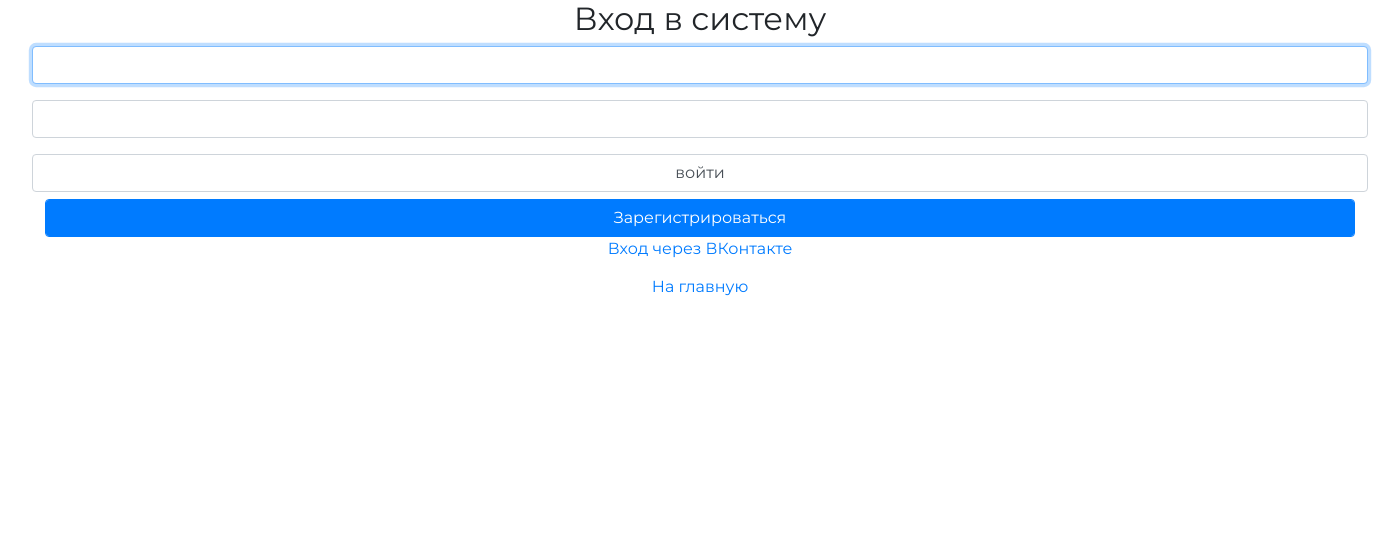
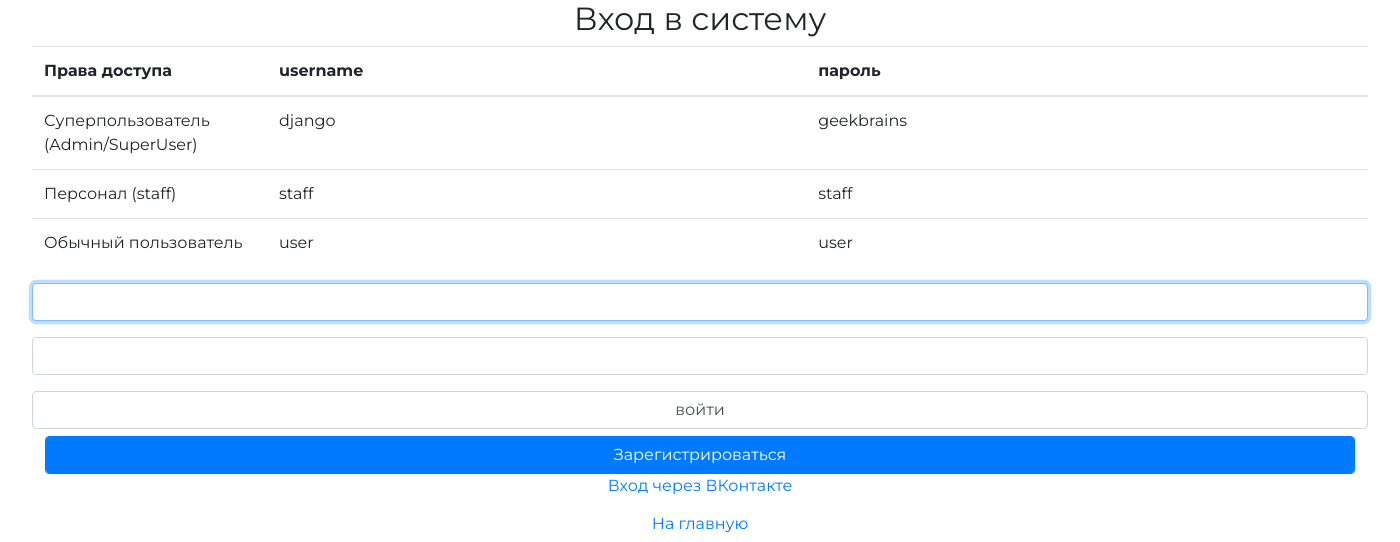
Before and after one commit to Sin93/geekshop-server, a Django app: page /auth/login/?next=/admin-staff/orders/ in a window 1400 px wide. Shown: the top 542 px of the page. Run offline with Django 3.2, Linux system fonts and the light colour scheme; parts of the project's set-up code (start-up, migrations or seed data) failed here and were passed over; some libraries are stand-ins or nearby versions.

Commit message:
небольшой рефакторинг

```diff
--- a/adminapp/templates/adminapp/order_list.html
+++ b/adminapp/templates/adminapp/order_list.html
@@ -131,5 +131,5 @@
 {% endblock %}
 
 {% block js %}
-<script src="{% static 'js/orders_stuff.js' %}"></script>
+<script src="{% static 'js/orders_staff.js' %}"></script>
 {% endblock %}
--- a/adminapp/urls.py
+++ b/adminapp/urls.py
@@ -25,13 +25,13 @@ urlpatterns = [
     path('products/update/<int:pk>/', adminapp.ProductUpdateView.as_view(), name='product_update'),
     path('products/change_active/<int:pk>/', adminapp.ProductChangeActive.as_view(), name='product_change_active'),
 
-    path('orders/', adminapp.StuffOrderList.as_view(), name='all_orders'),
-    path('order/<int:pk>', adminapp.StuffOrderUpdate.as_view(), name='order'),
-    path('change_order/', adminapp.StuffChangeOrder.as_view(), name='change_order'),
-    path('add_order_item/', adminapp.StuffAddOrderItem.as_view(), name='add_order_item'),
-    path('orders/processed/', adminapp.StuffOrderProcessedList.as_view(), name='orders_processed'),
-    path('orders/ready/', adminapp.StuffOrderReadyList.as_view(), name='orders_ready'),
-    path('order/ready/<int:pk>', adminapp.StuffOrderIsReady.as_view(), name='order_is_ready'),
-    path('order/issued/<int:pk>', adminapp.StuffOrderIssued.as_view(), name='order_issued'),
-    path('order/delete/<int:pk>', adminapp.StuffOrderDelete.as_view(), name='order_delete')
+    path('orders/', adminapp.staffOrderList.as_view(), name='all_orders'),
+    path('order/<int:pk>', adminapp.staffOrderUpdate.as_view(), name='order'),
+    path('change_order/', adminapp.staffChangeOrder.as_view(), name='change_order'),
+    path('add_order_item/', adminapp.staffAddOrderItem.as_view(), name='add_order_item'),
+    path('orders/processed/', adminapp.staffOrderProcessedList.as_view(), name='orders_processed'),
+    path('orders/ready/', adminapp.staffOrderReadyList.as_view(), name='orders_ready'),
+    path('order/ready/<int:pk>', adminapp.staffOrderIsReady.as_view(), name='order_is_ready'),
+    path('order/issued/<int:pk>', adminapp.staffOrderIssued.as_view(), name='order_issued'),
+    path('order/delete/<int:pk>', adminapp.staffOrderDelete.as_view(), name='order_delete')
 ]
--- a/authapp/templates/authapp/login.html
+++ b/authapp/templates/authapp/login.html
@@ -3,6 +3,32 @@
 
 
 {% block content %}
+  <table class="table">
+    <thead>
+      <tr>
+        <th scope="col">Права доступа</th>
+        <th scope="col">username</th>
+        <th scope="col">пароль</th>
+      </tr>
+    </thead>
+    <tbody>
+      <tr>
+        <td>Суперпользователь (Admin/SuperUser)</td>
+        <td>django</td>
+        <td>geekbrains</td>
+      </tr>
+      <tr>
+        <td>Персонал (staff)</td>
+        <td>staff</td>
+        <td>staff</td>
+      </tr>
+      <tr>
+        <td>Обычный пользователь</td>
+        <td>user</td>
+        <td>user</td>
+      </tr>
+    </tbody>
+  </table>
 {% if form.non_field_errors %}
   {{ form.non_field_errors|escape }}
 {% endif %}
--- a/mainapp/management/commands/import.py
+++ b/mainapp/management/commands/import.py
@@ -1,6 +1,6 @@
 from django.core.management import BaseCommand
 from mainapp.models import ProductCategory, Product
-from authapp.models import ShopUser
+from authapp.models import ShopUser, ShopUserProfile
 
 import json
 
@@ -9,6 +9,10 @@ class Command(BaseCommand):
 
     def handle(self, *args, **kwargs):
         ShopUser.objects.create_superuser(username='django', email='', password='geekbrains')
+        # Пользователь из персонала
+        ShopUser.objects.create_user(username='staff', email='staff@mail.ru', password='staff', is_staff=True)
+        # Простой пользователь
+        ShopUser.objects.create_user(username='user', email='user@mail.ru', password='user')
 
         with open('mainapp/fixtures/categories.json', 'r') as file:
             categories = json.load(file)
--- a/mainapp/templates/mainapp/include/inc_menu.html
+++ b/mainapp/templates/mainapp/include/inc_menu.html
@@ -20,7 +20,7 @@
           {% if user.is_authenticated %}
           <li class="nav-item dropdown">
             <a class="nav-link dropdown-toggle" href="#" id="navbarDropdown" role="button" data-bs-toggle="dropdown" aria-expanded="false">
-              {{ user.first_name|default:'Пользователь' }}
+              {{ user.first_name|default:user.username }}
             </a>
             <ul class="dropdown-menu" aria-labelledby="navbarDropdown">
               {% if user.is_superuser %}
@@ -28,7 +28,7 @@
               {% endif %}
               <li><a class="dropdown-item" href="{% url 'auth:edit' %}">Профиль</a></li>
               <li><a class="dropdown-item" href="{% url 'basket:view' %}">Корзина</a></li>
-              {% if user.is_superuser or user.is_stuff %}
+              {% if user.is_superuser or user.is_staff %}
               <li><a class="dropdown-item" href="{% url 'admin_staff:all_orders' %}">Заказы клиентов</a></li>
               {% endif %}
               <li><a class="dropdown-item" href="{% url 'order:orders_view' %}">Ваши заказы</a></li>
--- a/ordersapp/templates/ordersapp/orders_list.html
+++ b/ordersapp/templates/ordersapp/orders_list.html
@@ -26,7 +26,7 @@
       </thead>
       <tbody>
         {% for object in object_list %}
-        <tr>
+        <tr {% if object.order.get_status_display == 'выдан' %}class="table-success"{% endif %}>
           <th scope="row">{{ object.number }}</th>
           <td>{{ object.order.created }}</td>
           <td>{{ object.order.updated }}</td>
@@ -35,10 +35,12 @@
             <button class="btn btn-primary btn-sm" type="button" data-bs-toggle="collapse" data-bs-target="#order{{ object.order.pk }}" aria-expanded="false" aria-controls="{{ object.order.pk }}">
               Состав заказа
             </button>
+            {% if object.order.get_status_display != 'выдан' and object.order.get_status_display != 'отменен' %}
             <form method="post" action="{% url 'ordersapp:delete_order' object.order.pk %}">
               {% csrf_token %}
               <button type="submit" class="btn btn-danger btn-sm" name="button">Отменить заказ</button>
             </form>
+            {% endif %}
           </td>
         </tr>
         <tr>
--- a/ordersapp/views.py
+++ b/ordersapp/views.py
@@ -22,7 +22,7 @@ class OrdersView(ListView):
         return context
 
     def get_queryset(self):
-        queryset = Order.objects.filter(user=self.request.user, is_active=True).exclude(status=Order.CANCEL)
+        queryset = Order.objects.filter(user=self.request.user).exclude(status=Order.CANCEL)
         result = []
 
         for num, itm in enumerate(queryset):
```
Also changed, not shown: adminapp/views.py (+9 -9 lines), mainapp/fixtures/products.json (+7 -7 lines), static/js/orders_staff.js (renamed from static/js/orders_stuff.js).
